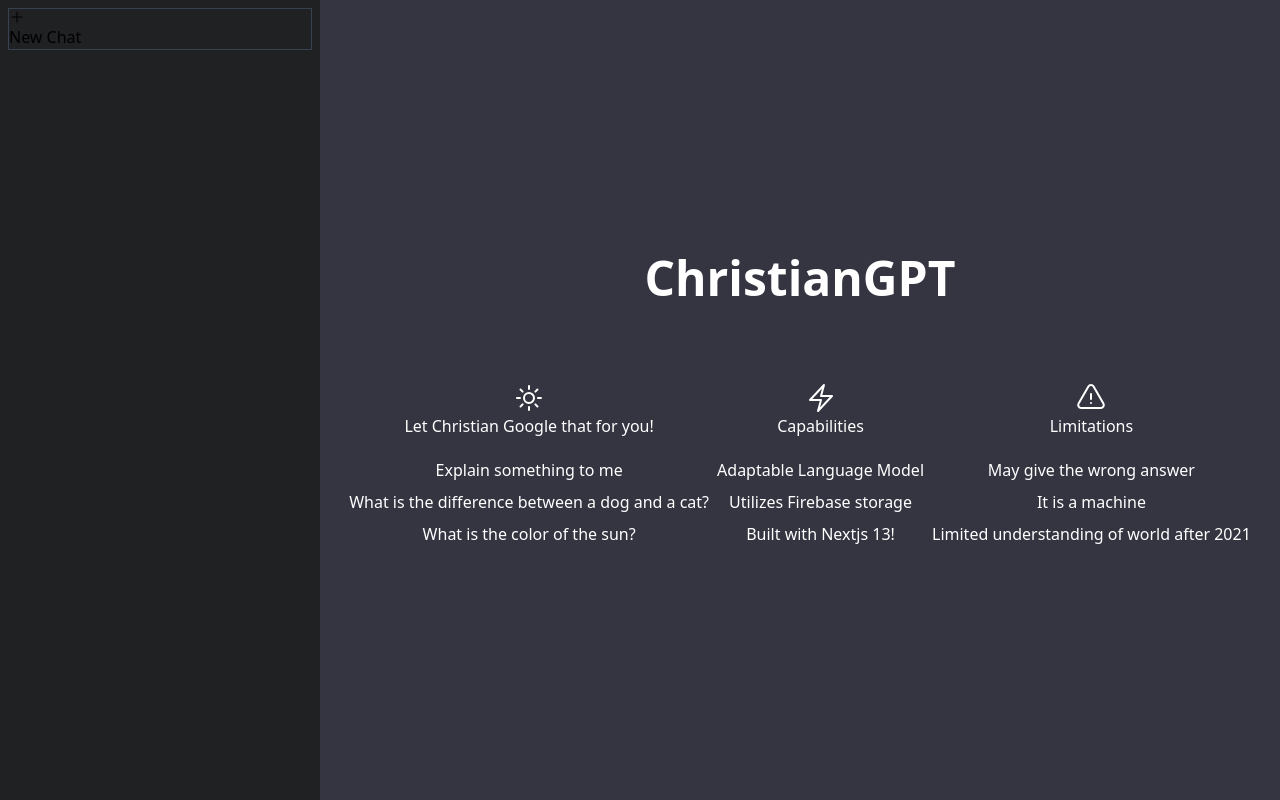
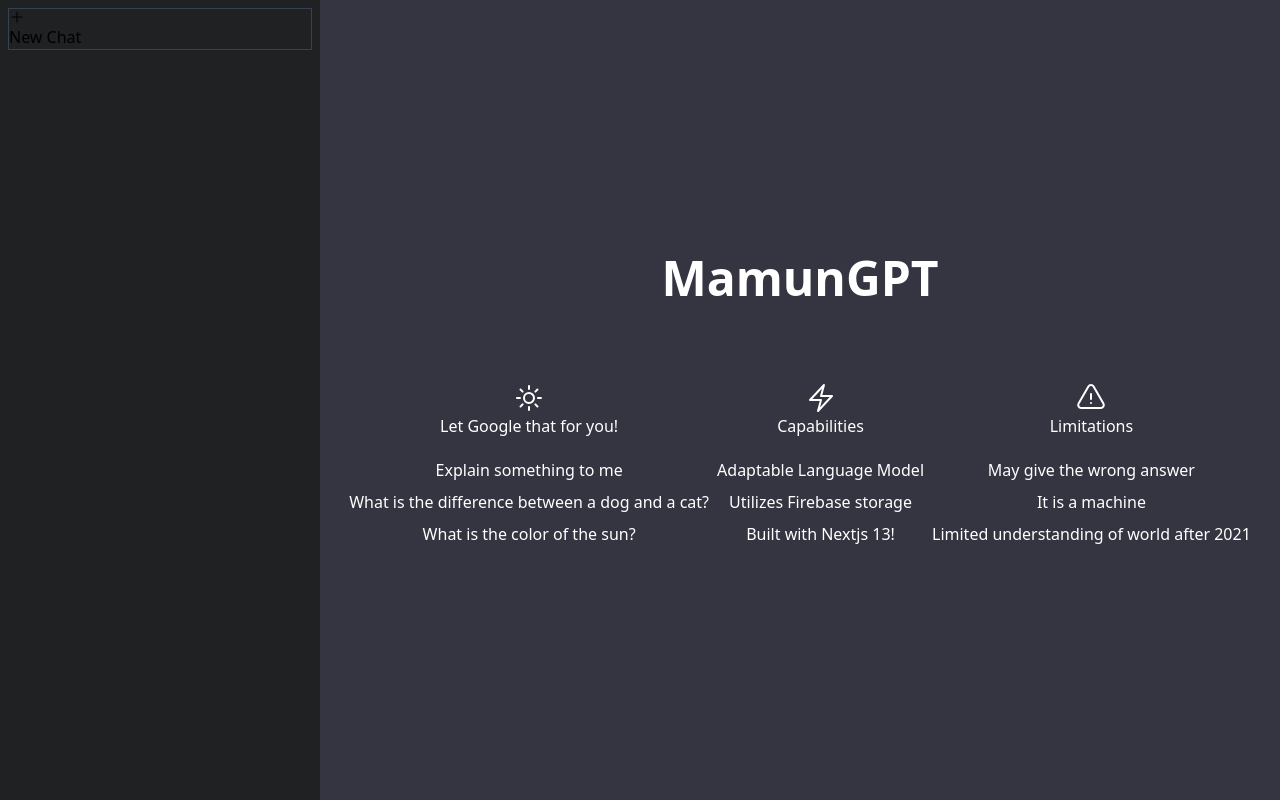
Before and after one commit to mamuncseruet03/Next14AIDemo, a Next.js app: page / in a window 1280 px wide. Built offline with nearby package versions, Linux system fonts and the light colour scheme.

Commit message:
MamunGPT
MamunGPT

```diff
--- a/src/app/page.tsx
+++ b/src/app/page.tsx
@@ -3,12 +3,12 @@
 export default function Home() {
   return (
     <div className="flex flex-col items-center justify-center h-screen px-2 text-white">
-      <h1 className="text-5xl font-bold mb-20">ChristianGPT</h1>
+      <h1 className="text-5xl font-bold mb-20">MamunGPT</h1>
       <div className='flex space-x-2 text-center'>
         <div>
           <div className="flex flex-col items-center justify-center mb-5">
             <SunIcon className='h-8 w-8'/>
-            <h2>Let Christian Google that for you!</h2>
+            <h2>Let Google that for you!</h2>
           </div>
           <div className="space-y-2">
             <p className="infoText">Explain something to me</p>
```
